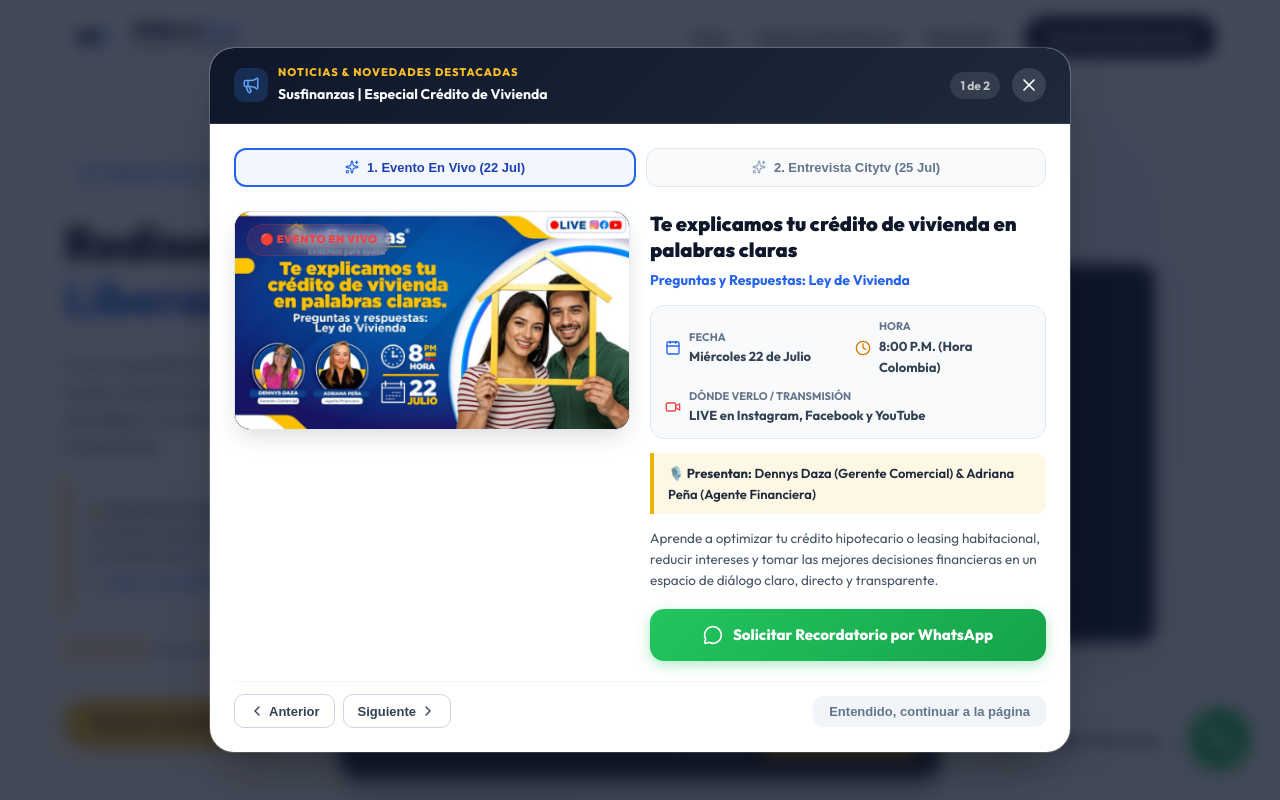
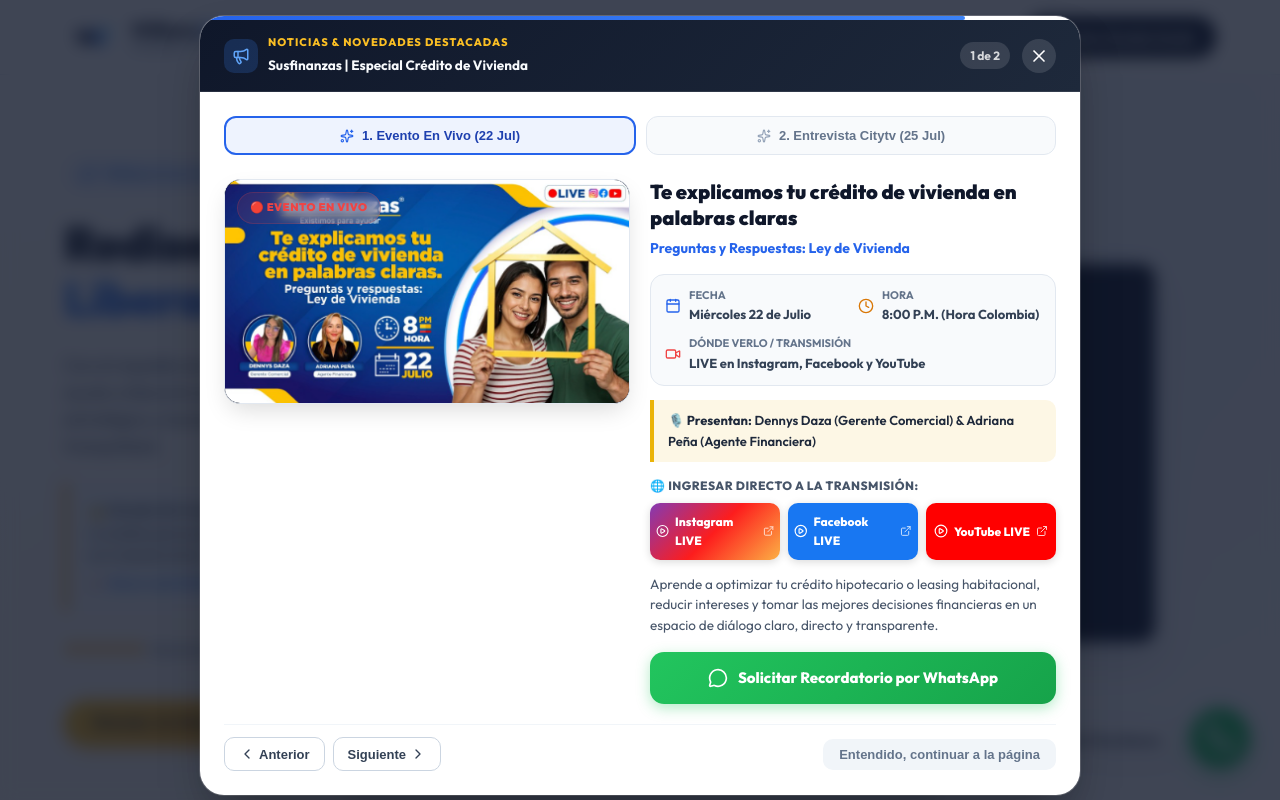
Before and after one commit to CamiloGarcia11/WilliamsCruz, a Next.js app: page / in a window 1280 px wide. Shown: the top 800 px of the page. Built offline with nearby package versions, Linux system fonts and the light colour scheme.

Commit message:
feat: add direct social media links to news 1 and auto-slide timer with pause on hover

```diff
--- a/components/ui/NewsModal.tsx
+++ b/components/ui/NewsModal.tsx
@@ -1,8 +1,16 @@
 'use client';
 
-import React, { useState, useEffect } from 'react';
+import React, { useState, useEffect, useRef } from 'react';
 import { motion, AnimatePresence } from 'framer-motion';
-import { X, ChevronLeft, ChevronRight, Calendar, Clock, Tv, Video, MessageCircle, Sparkles, Megaphone } from 'lucide-react';
+import { X, ChevronLeft, ChevronRight, Calendar, Clock, Tv, Video, MessageCircle, Sparkles, Megaphone, ExternalLink, PlayCircle } from 'lucide-react';
+
+interface SocialLink {
+  name: string;
+  url: string;
+  color: string;
+  bg: string;
+  iconType: 'instagram' | 'facebook' | 'youtube';
+}
 
 interface NewsItem {
   id: number;
@@ -18,6 +26,7 @@
   hostsOrGuest: string;
   description: string;
   whatsappMessage: string;
+  directLinks?: SocialLink[];
 }
 
 const NEWS_DATA: NewsItem[] = [
@@ -34,7 +43,30 @@
     platform: 'LIVE en Instagram, Facebook y YouTube',
     hostsOrGuest: 'Dennys Daza (Gerente Comercial) & Adriana Peña (Agente Financiera)',
     description: 'Aprende a optimizar tu crédito hipotecario o leasing habitacional, reducir intereses y tomar las mejores decisiones financieras en un espacio de diálogo claro, directo y transparente.',
-    whatsappMessage: 'Hola! Vi el anuncio del Live sobre Ley de Vivienda (22 de Julio) y me gustaría reservar mi cupo para recibir el enlace y asesoría.'
+    whatsappMessage: 'Hola! Vi el anuncio del Live sobre Ley de Vivienda (22 de Julio) y me gustaría reservar mi cupo para recibir el enlace y asesoría.',
+    directLinks: [
+      {
+        name: 'Instagram LIVE',
+        url: 'https://www.instagram.com/susfinanzas.co/',
+        color: '#ffffff',
+        bg: 'linear-gradient(135deg, #833ab4, #fd1d1d, #fcb045)',
+        iconType: 'instagram'
+      },
+      {
+        name: 'Facebook LIVE',
+        url: 'https://www.facebook.com/susfinanzas.co',
+        color: '#ffffff',
+        bg: '#1877f2',
+        iconType: 'facebook'
+      },
+      {
+        name: 'YouTube LIVE',
+        url: 'https://www.youtube.com/@susfinanzas',
+        color: '#ffffff',
+        bg: '#ff0000',
+        iconType: 'youtube'
+      }
+    ]
   },
   {
     id: 2,
@@ -56,6 +88,8 @@
 export default function NewsModal() {
   const [isOpen, setIsOpen] = useState(false);
   const [currentIndex, setCurrentIndex] = useState(0);
+  const [isPaused, setIsPaused] = useState(false);
+  const SLIDE_DURATION = 7500; // 7.5 segundos por noticia para lectura cómoda
 
   useEffect(() => {
     // Abre automáticamente al cargar la página
@@ -64,6 +98,17 @@
     }, 400);
     return () => clearTimeout(timer);
   }, []);
+
+  // Transición automática prudente de noticias
+  useEffect(() => {
+    if (!isOpen || isPaused) return;
+
+    const interval = setInterval(() => {
+      setCurrentIndex((prev) => (prev + 1) % NEWS_DATA.length);
+    }, SLIDE_DURATION);
+
+    return () => clearInterval(interval);
+  }, [isOpen, isPaused]);
 
   const currentNews = NEWS_DATA[currentIndex];
 
@@ -88,7 +133,7 @@
           alignItems: 'center',
           justifyContent: 'center',
           padding: '16px',
-          backgroundColor: 'rgba(15, 23, 42, 0.78)',
+          backgroundColor: 'rgba(15, 23, 42, 0.8)',
           backdropFilter: 'blur(8px)',
           overflowY: 'auto'
         }}
@@ -102,19 +147,36 @@
           style={{
             position: 'relative',
             width: '100%',
-            maxWidth: '860px',
+            maxWidth: '880px',
             backgroundColor: '#ffffff',
             borderRadius: '24px',
-            boxShadow: '0 25px 50px -12px rgba(0, 0, 0, 0.35), 0 0 0 1px rgba(255, 255, 255, 0.2)',
+            boxShadow: '0 25px 50px -12px rgba(0, 0, 0, 0.4), 0 0 0 1px rgba(255, 255, 255, 0.2)',
             overflow: 'hidden',
             margin: 'auto'
           }}
           onClick={(e) => e.stopPropagation()}
+          onMouseEnter={() => setIsPaused(true)}
+          onMouseLeave={() => setIsPaused(false)}
         >
+          {/* Barra de Progreso del Temporizador de Cambio Automático */}
+          <div style={{ width: '100%', height: '4px', background: 'rgba(255, 255, 255, 0.1)', position: 'relative' }}>
+            <motion.div
+              key={currentIndex + (isPaused ? '-paused' : '-active')}
+              initial={{ width: '0%' }}
+              animate={{ width: isPaused ? '100%' : '100%' }}
+              transition={{ duration: isPaused ? 0 : SLIDE_DURATION / 1000, ease: 'linear' }}
+              style={{
+                height: '100%',
+                background: isPaused ? '#eab308' : 'linear-gradient(90deg, #2563eb, #3b82f6)',
+                borderRadius: '0 2px 2px 0'
+              }}
+            />
+          </div>
+
           {/* Header Superior del Modal */}
           <div
             style={{
-              padding: '16px 24px',
+              padding: '14px 24px',
               background: 'linear-gradient(135deg, #0f172a 0%, #1e293b 100%)',
               color: '#ffffff',
               display: 'flex',
@@ -151,19 +213,33 @@
                 >
                   Noticias & Novedades Destacadas
                 </span>
-                <span style={{ fontSize: '14px', fontWeight: '700', color: '#f8fafc' }}>
+                <span style={{ fontSize: '13.5px', fontWeight: '700', color: '#f8fafc' }}>
                   Susfinanzas | Especial Crédito de Vivienda
                 </span>
               </div>
             </div>
 
             <div style={{ display: 'flex', alignItems: 'center', gap: '12px' }}>
+              {isPaused && (
+                <span
+                  style={{
+                    fontSize: '11px',
+                    fontWeight: '700',
+                    color: '#fef08a',
+                    background: 'rgba(234, 179, 8, 0.2)',
+                    padding: '3px 8px',
+                    borderRadius: '12px'
+                  }}
+                >
+                  ⏸️ Pausado para lectura
+                </span>
+              )}
               <span
                 style={{
                   fontSize: '12px',
                   fontWeight: '700',
-                  color: 'rgba(255, 255, 255, 0.7)',
-                  background: 'rgba(255, 255, 255, 0.1)',
+                  color: 'rgba(255, 255, 255, 0.8)',
+                  background: 'rgba(255, 255, 255, 0.12)',
                   padding: '4px 10px',
                   borderRadius: '20px'
                 }}
@@ -205,7 +281,7 @@
                     padding: '10px 14px',
                     borderRadius: '12px',
                     border: idx === currentIndex ? '2px solid #2563eb' : '1px solid #e2e8f0',
-                    background: idx === currentIndex ? 'rgba(37, 99, 235, 0.06)' : '#f8fafc',
+                    background: idx === currentIndex ? 'rgba(37, 99, 235, 0.08)' : '#f8fafc',
                     color: idx === currentIndex ? '#1e40af' : '#64748b',
                     fontWeight: idx === currentIndex ? '800' : '600',
                     fontSize: '13px',
@@ -227,10 +303,10 @@
             {/* Tarjeta Principal de Noticia */}
             <motion.div
               key={currentNews.id}
-              initial={{ opacity: 0, x: 20 }}
+              initial={{ opacity: 0, x: 25 }}
               animate={{ opacity: 1, x: 0 }}
-              exit={{ opacity: 0, x: -20 }}
-              transition={{ duration: 0.3 }}
+              exit={{ opacity: 0, x: -25 }}
+              transition={{ duration: 0.35 }}
               style={{
                 display: 'grid',
                 gridTemplateColumns: 'minmax(0, 1fr)',
@@ -300,7 +376,7 @@
                   </p>
                 </div>
 
-                {/* Detalles Clave (Fecha, Hora, Canal/Plataforma) */}
+                {/* Detalles Clave (Fecha, Hora, Transmisión) */}
                 <div
                   style={{
                     display: 'grid',
@@ -352,6 +428,44 @@
                   <span style={{ fontWeight: '600' }}>{currentNews.hostsOrGuest}</span>
                 </div>
 
+                {/* Enlaces Directos de Redes Sociales (Noticia 1) */}
+                {currentNews.directLinks && (
+                  <div style={{ display: 'flex', flexDirection: 'column', gap: '8px' }}>
+                    <span style={{ fontSize: '12px', fontWeight: '800', color: '#475569', letterSpacing: '0.5px' }}>
+                      🌐 INGRESAR DIRECTO A LA TRANSMISIÓN:
+                    </span>
+                    <div style={{ display: 'grid', gridTemplateColumns: 'repeat(3, 1fr)', gap: '8px' }}>
+                      {currentNews.directLinks.map((link, lIdx) => (
+                        <a
+                          key={lIdx}
+                          href={link.url}
+                          target="_blank"
+                          rel="noopener noreferrer"
+                          style={{
+                            display: 'flex',
+                            alignItems: 'center',
+                            justifyContent: 'center',
+                            gap: '6px',
+                            padding: '9px 6px',
+                            borderRadius: '10px',
+                            background: link.bg,
+                            color: link.color,
+                            fontSize: '12px',
+                            fontWeight: '800',
+                            textDecoration: 'none',
+                            boxShadow: '0 2px 8px rgba(0,0,0,0.15)',
+                            transition: 'transform 0.2s ease'
+                          }}
+                        >
+                          <PlayCircle size={14} />
+                          {link.name}
+                          <ExternalLink size={12} style={{ opacity: 0.8 }} />
+                        </a>
+                      ))}
+                    </div>
+                  </div>
+                )}
+
                 {/* Texto descriptivo completo */}
                 <p style={{ fontSize: '13.5px', color: '#475569', lineHeight: '1.55' }}>
                   {currentNews.description}
@@ -376,7 +490,7 @@
                     textDecoration: 'none',
                     boxShadow: '0 4px 14px rgba(34, 197, 94, 0.35)',
                     transition: 'transform 0.2s ease, boxShadow 0.2s ease',
-                    marginTop: '4px'
+                    marginTop: '2px'
                   }}
                 >
                   <MessageCircle size={20} />
```
